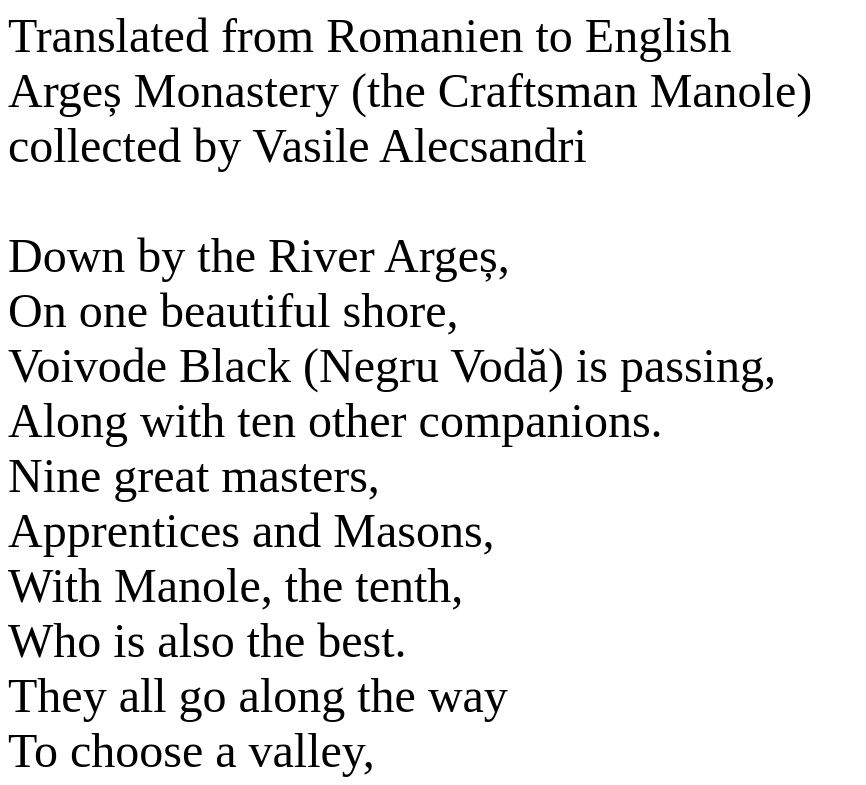
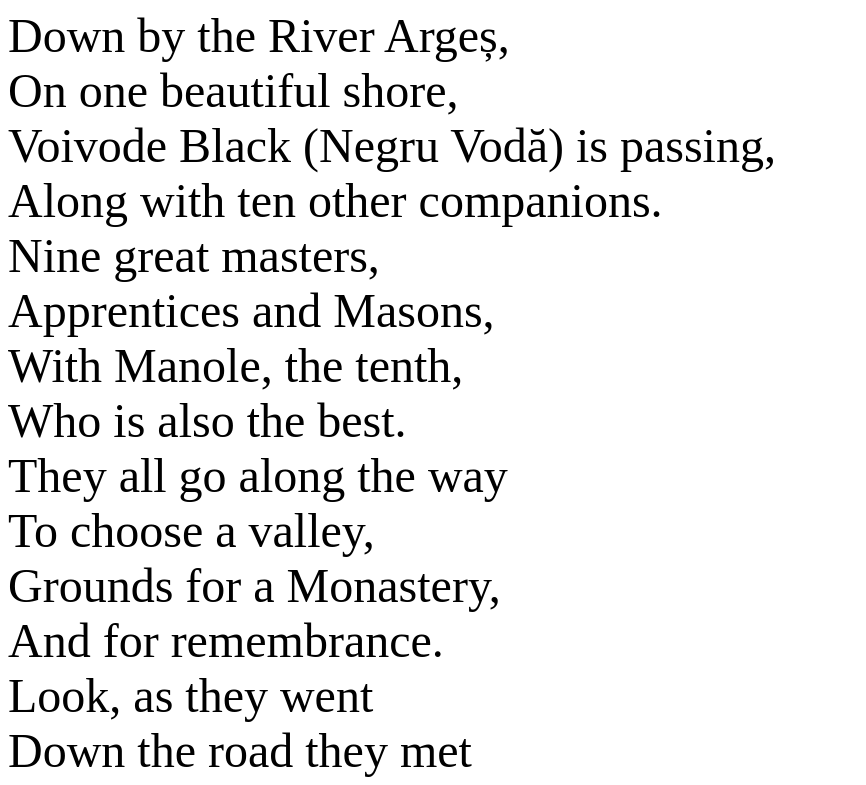
Before and after one commit to ela590/Fundamental-Myth-Arges-Monestary, a plain HTML site: page Arges Monastery.html in a window 1280 px wide. Shown: the top 785 px of the page, without its empty margins (0-866 px from the left). Drawn offline with Linux system fonts and the light colour scheme.

Commit message:
Update Arges Monastery.html

```diff
--- a/Arges Monastery.html
+++ b/Arges Monastery.html
@@ -3,12 +3,6 @@
 <TITLE>Arges Monestary</TITLE>
 </HEAD>
 <BODY>
-<FONT SIZE="10">
-
-Translated from Romanien to English<br>
-Argeș Monastery (the Craftsman Manole)<br>
-collected by Vasile Alecsandri<br><br>
- <FONT/>
  <FONT SIZE="7">
 
 Down by the River Argeș,<br>
```
